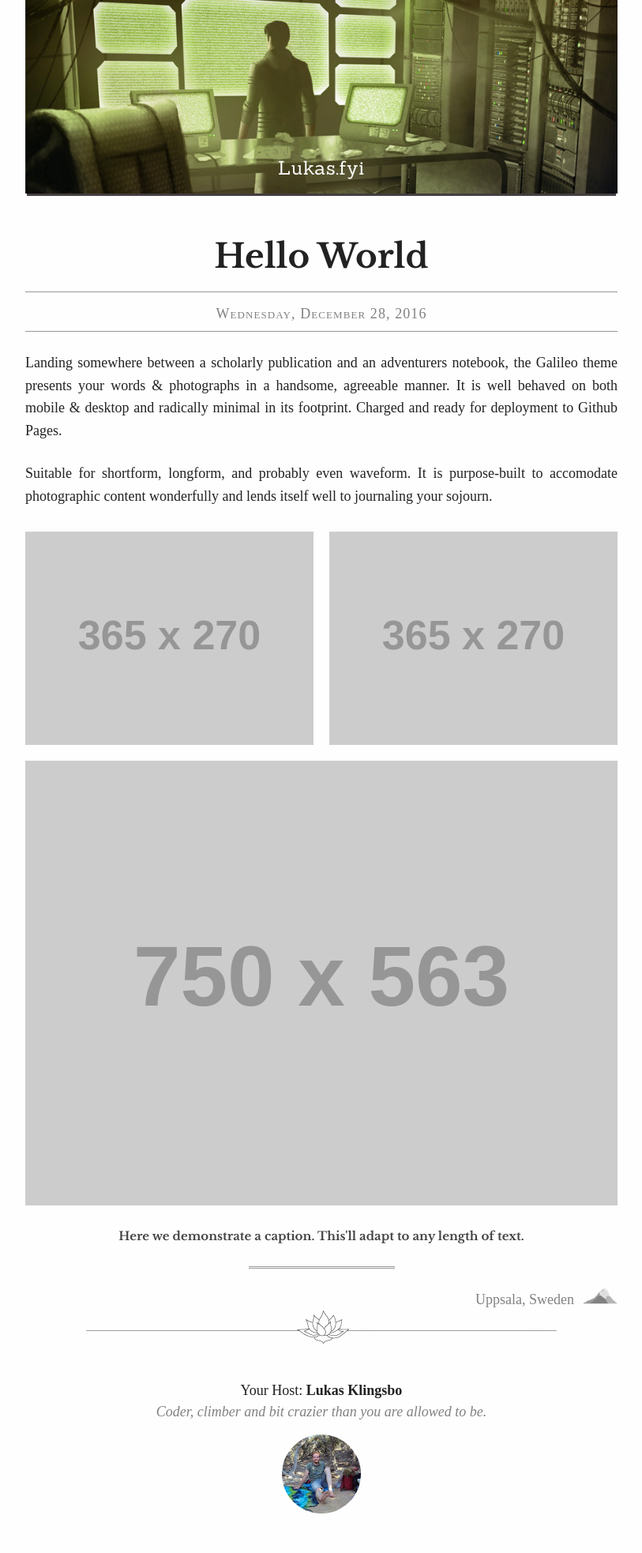
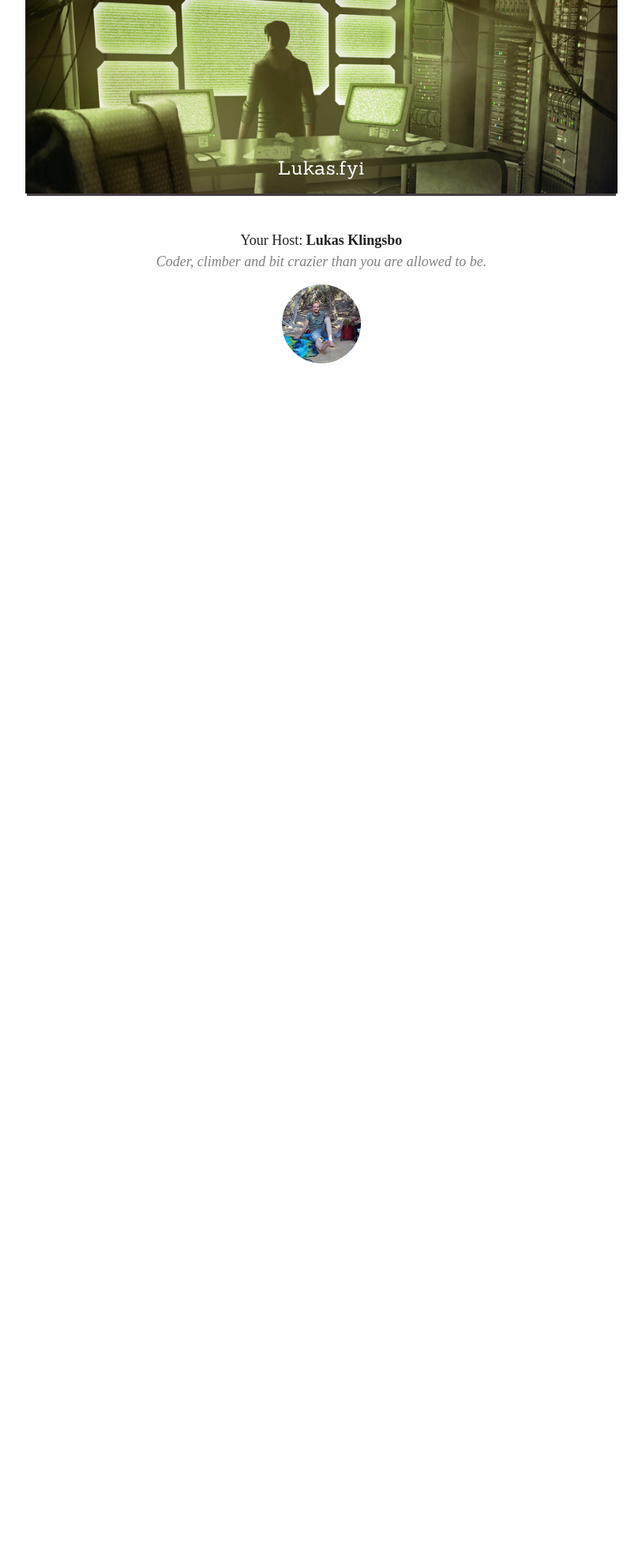
Before and after one commit to spydon/lukas.fyi, a Jekyll site: the page built from blog/index.html, in a window 1280 px wide. Shown: the whole page at 79% size, without its empty margins (233-1046 px from the left). Built offline with Jekyll 4.4.1, drawn with Linux system fonts in a browser that asks for light colours; the list of posts is cut into pages by our own code; after the commit the page ends 900 px from its top, so only the background shows below that.

```diff
--- a/app/components/ContactDetails.jsx
+++ b/app/components/ContactDetails.jsx
@@ -8,6 +8,7 @@ export default class ContactDetails extends React.Component {
     this.onClickEmail = this.onClickEmail.bind(this);
     this.onClickTel = this.onClickTel.bind(this);
     this.onClickLinkedIn = this.onClickLinkedIn.bind(this);
+    this.onClickBlog = this.onClickBlog.bind(this);
     this.onClickCV = this.onClickCV.bind(this);
     this.onClickGitHub = this.onClickGitHub.bind(this);
   }
@@ -38,6 +39,10 @@ export default class ContactDetails extends React.Component {
     this.showContact("http://", "lukas.fyi/cv.pdf");
   }
 
+  onClickBlog() {
+    this.showContact("http://", "lukas.fyi/blog");
+  }
+
   showContact(protocol, contact) {
     if (this.state.contact == contact) {
       this.setState({
@@ -62,6 +67,7 @@ export default class ContactDetails extends React.Component {
           <button className="btn btn-primary" onClick={this.onClickEmail}>E-Mail</button>
           <button className="btn btn-primary" onClick={this.onClickLinkedIn}>LinkedIn</button>
           <button className="btn btn-primary" onClick={this.onClickGitHub}>GitHub</button>
+          <button className="btn btn-primary" onClick={this.onClickBlog}>Blog</button>
           <button className="btn btn-primary btn-success" onClick={this.onClickCV}>CV</button>
           <button className="btn btn-primary btn-danger" onClick={this.onClickTel}>Phone Number</button>
         </div>
--- a/app/components/Layout.jsx
+++ b/app/components/Layout.jsx
@@ -1,11 +1,9 @@
 import React from 'react';
-import Navigation from './Navigation.jsx';
 
 export default class Layout extends React.Component {
   render() {
     return (
       <div className="App">
-        <Navigation />
         <div className="page">
           {this.props.children}
         </div>
--- a/blog/_config.yml
+++ b/blog/_config.yml
@@ -11,21 +11,19 @@ author: Lukas Klingsbo
 author_link: http://lukas.fyi
 author_description: Coder, climber and bit crazier than you are allowed to be.
 email: lukas.klingsbo@gmail.com
-description: > # this means to ignore newlines until "baseurl:"
-  Write an awesome description for your new site here. You can edit this
-  line in _config.yml. It will appear in your document head meta (for
-  Google search results) and in your feed.xml site description.
-baseurl: "" # the subpath of your site, e.g. /blog
-url: "http://lukas.fyi/blog" # the base hostname & protocol for your site
+description: Mostly about programming, written by Lukas Klingsbo. Tech that often
+    will be mentioned is linux, scala, android and just general hacks.
+baseurl: "/blog" # "" the subpath of your site, e.g. /blog
+url: "http://lukas.fyi" # the base hostname & protocol for your site
 
 # Picturefill
 # A responsive image polyfill: http://scottjehl.github.io/picturefill/
-picturefill: false
+picturefill: true
 
 # Typography
 # To use, publish a kit and enter the ID here. If you do not wish to use Typekit,
 # leave this ID blank
-typekit_kit_id: kwf5dox
+typekit_kit_id:
 
 # Build settings
 gems: [jekyll-paginate]
--- a/blog/_posts/2015-11-15-the-galileo-theme.markdown
+++ /dev/null
@@ -1,21 +0,0 @@
----
-layout: post
-title:  "Hello World"
-date:   2016-12-28 13:05:14 +0100
-categories: misc
-location: Uppsala, Sweden
----
-
-Landing somewhere between a scholarly publication and an adventurers notebook, the Galileo theme presents your words & photographs in a handsome, agreeable manner. It is well behaved on both mobile & desktop and radically minimal in its footprint. Charged and ready for deployment to Github Pages.
-
-Suitable for shortform, longform, and probably even waveform. It is purpose-built to accomodate photographic content wonderfully and lends itself well to journaling your sojourn.
-
-<div class="post-image post-image--split">
-    <img src="http://placehold.it/365x270/8e8387/ffffff" alt="The first in an example of split-imagery" />
-    <img src="http://placehold.it/365x270/8e8387/ffffff" alt="The second in an example of split-imagery" />
-</div>
-
-<div class="post-image">
-    <img src="http://placehold.it/750x563/8e8387/ffffff" alt="A full-size image example" />
-    <p class="post-image-caption">Here we demonstrate a caption. This'll adapt to any length of text.</p>
-</div>
```
Also changed, not shown: app/components/Navigation.jsx (deleted, +0 -23 lines), app/styles/main.css (+2 -11 lines), blog/_layouts/post.html (+23 -0 lines), blog/Gemfile.lock (deleted), 1 other file.
